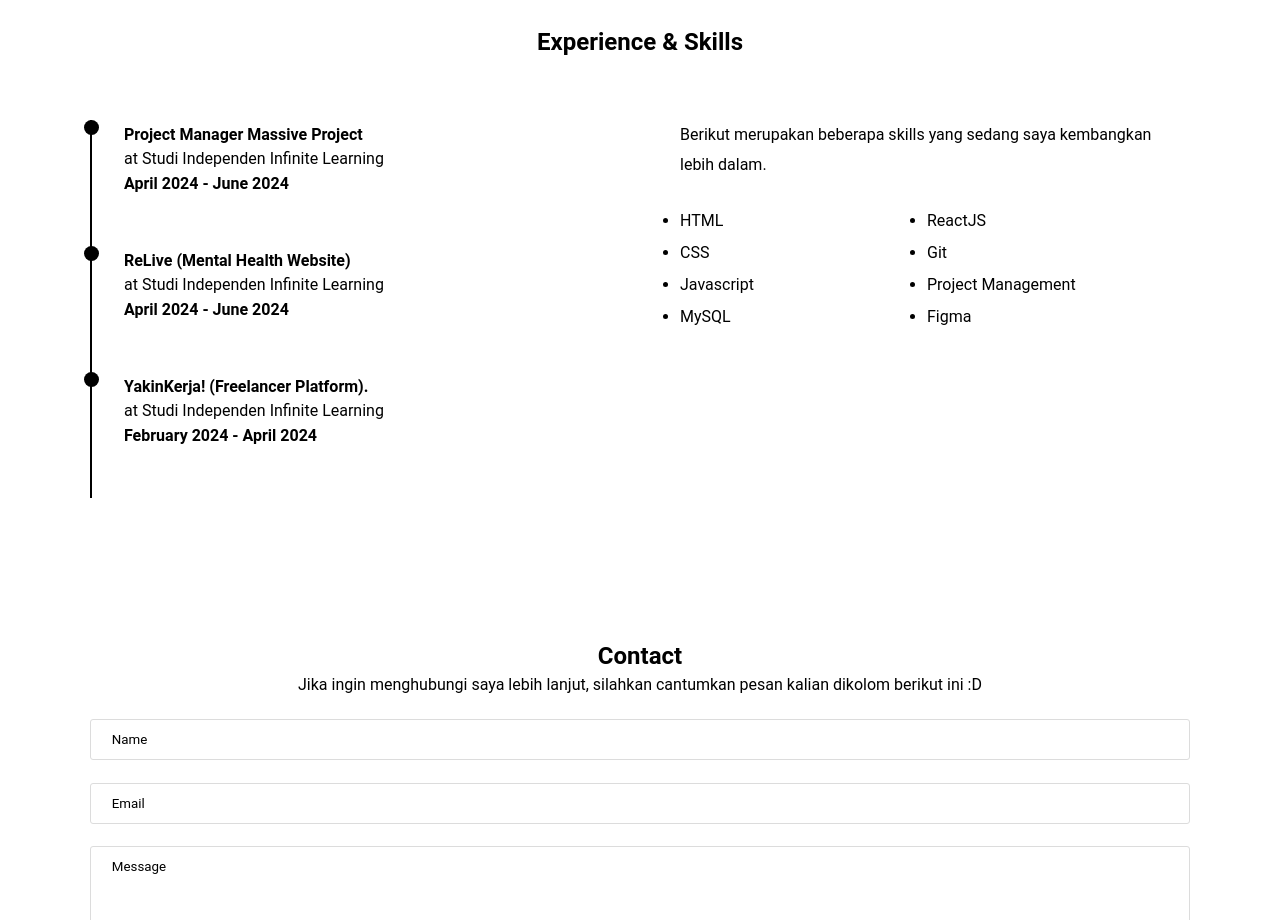
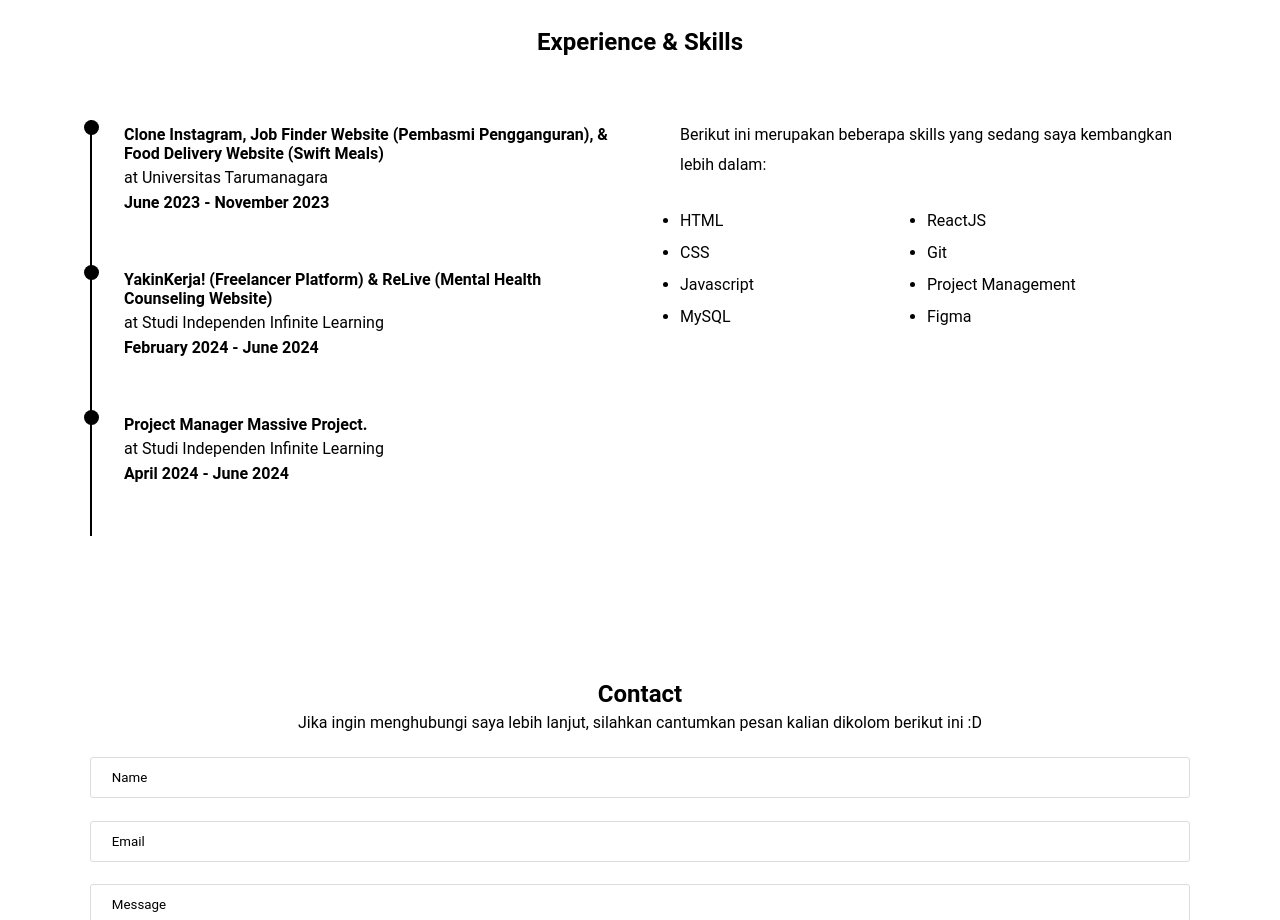
Before and after one commit to YosiaAmadeus/Web-Portofolio, a plain HTML site: page index.html in a window 1280 px wide. Shown: the part 1720-2640 px from the top of the page. Drawn offline with Linux system fonts and the light colour scheme.

Commit message:
update skills

```diff
--- a/index.html
+++ b/index.html
@@ -107,9 +107,9 @@
                         </div>
 
                         <div class="experience-info">
-                            <h4 class="experience-title">Project Manager Massive Project</h4>
-                            <p> at Studi Independen Infinite Learning</p>
-                            <h4 class="experience-date">April 2024 - June 2024</h4>
+                            <h4 class="experience-title">Clone Instagram, Job Finder Website (Pembasmi Pengganguran), & Food Delivery Website (Swift Meals)</h4>
+                            <p> at Universitas Tarumanagara</p>
+                            <h4 class="experience-date">June 2023 - November 2023</h4>
                         </div>
                     </div>
 
@@ -120,9 +120,9 @@
                         </div>
 
                         <div class="experience-info">
-                            <h4 class="experience-title">ReLive (Mental Health Website)</h4>
+                            <h4 class="experience-title">YakinKerja! (Freelancer Platform) & ReLive (Mental Health Counseling Website)</h4>
                             <p> at Studi Independen Infinite Learning</p>
-                            <h4 class="experience-date">April 2024 - June 2024</h4>
+                            <h4 class="experience-date">February 2024 - June 2024</h4>
                         </div>
                     </div>
 
@@ -133,15 +133,15 @@
                         </div>
 
                         <div class="experience-info">
-                            <h4 class="experience-title">YakinKerja! (Freelancer Platform).</h4>
+                            <h4 class="experience-title">Project Manager Massive Project.</h4>
                             <p> at Studi Independen Infinite Learning</p>
-                            <h4 class="experience-date">February 2024 - April 2024</h4>
+                            <h4 class="experience-date">April 2024 - June 2024</h4>
                         </div>
                     </div>
                 </div>
 
                 <div class="skills-right">
-                    <p> Berikut merupakan beberapa skills yang sedang saya kembangkan lebih dalam.</p>
+                    <p> Berikut ini merupakan beberapa skills yang sedang saya kembangkan lebih dalam:</p>
 
                     <div class="skills-list">
                         <ul>
```
